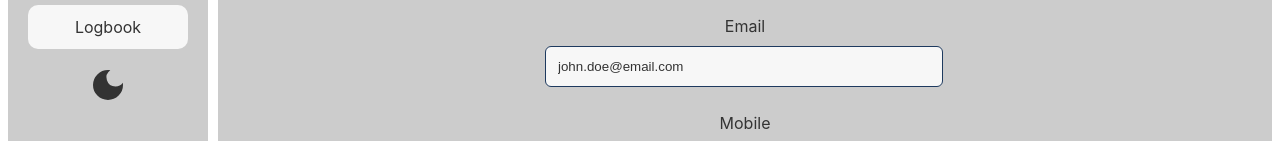
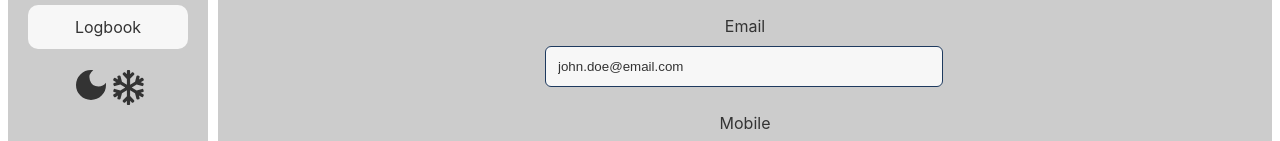
Before and after one commit to johnfa1508/interview-manager-client, a React (Vite) app: page /profile in a window 1280 px wide. Shown: the part 293-434 px from the top of the page. Built offline with nearby package versions, Linux system fonts and the light colour scheme; no server answers.

Commit message:
xmas-mode

```diff
--- a/src/components/navigation/index.jsx
+++ b/src/components/navigation/index.jsx
@@ -1,11 +1,12 @@
 import { FaHome } from 'react-icons/fa';
+import { FaRegSnowflake } from "react-icons/fa";
 import useTheme from '../../hooks/useTheme';
 import './style.css';
 import { Link } from 'react-router-dom';
 import { MdDarkMode } from 'react-icons/md';
 
 export default function NavBar() {
-  const { toggleTheme } = useTheme();
+  const { toggleTheme, toggleChristmas } = useTheme();
 
   return (
     <>
@@ -27,6 +28,7 @@ export default function NavBar() {
         </ul>
 
         <MdDarkMode className="navbar-icon" onClick={toggleTheme} />
+        <FaRegSnowflake className='xmas-icon' onClick={toggleChristmas}/>
       </nav>
     </>
   );
--- a/src/components/navigation/style.css
+++ b/src/components/navigation/style.css
@@ -28,3 +28,12 @@ nav ul li {
   color: var(--text-color);
   cursor: pointer;
 }
+
+.xmas-icon {
+  margin-top: auto; /* Push the icon to the bottom */
+  align-self: center; /* Center horizontally if needed */
+  height: 35px; /* Ensure consistent size */
+  width: 35px;
+  color: var(--text-color);
+  cursor: pointer;
+}
--- a/src/hooks/useTheme.jsx
+++ b/src/hooks/useTheme.jsx
@@ -12,7 +12,11 @@ const useTheme = () => {
     setTheme((prevTheme) => (prevTheme === 'light' ? 'dark' : 'light'));
   };
 
-  return { theme, toggleTheme };
+  const toggleChristmas = () => {
+    setTheme((prevTheme) => (prevTheme === 'light' || prevTheme === 'dark' ? 'christmas' : 'dark'));
+  }
+
+  return { theme, toggleTheme, toggleChristmas };
 };
 
 export default useTheme;
--- a/src/index.css
+++ b/src/index.css
@@ -1,25 +1,39 @@
 :root {
-  --background-color: #ffffff; /* Clean white background */
-  --text-color: #333333; /* Dark gray for high contrast text */
-  --primary-background-color: #cccccc; /* Light gray for primary elements */
-  --secondary-background-color: #f7f7f7; /* Very light gray for subtle contrast */
-  --header-text-color: #333333; /* Dark gray for header text */
-  --container-background-color: #ffffff; /* White for containers */
-  --modal-text-color: #333333; /* Dark gray for modal text */
+  --background-color: #ffffff;
+  --text-color: #333333;
+  --primary-background-color: #cccccc;
+  --secondary-background-color: #f7f7f7;
+  --header-text-color: #333333;
+  --container-background-color: #ffffff;
+  --modal-text-color: #333333;
 }
 
-
-[data-theme='christmas']  {
-  --background-color: #49be2c;
-  --text-color: #000000;
-  --primary-background-color: #2cb469;
-  --secondary-background-color: 	#c72b2e;
-  --header-text-color: #ffffff;
-  --container-background-color: #ab1717;
+[data-theme='christmas'] {
+  --background-color: #b22222;
+  --text-color: #ffffff;
+  --primary-background-color: #4caf50;
+  --secondary-background-color: #8b0000;
+  --header-text-color: #ffcccb;
+  --container-background-color: #f08080;
   --modal-text-color: #000000;
   scrollbar-width: thin;
   scrollbar-color: var(--text-color) var(--primary-background-color);
 }
+/*
+[data-theme='christmas2'] {
+  --background-color: #e8f5e9;
+  --text-color: #004d40;
+  --primary-background-color: #c8e6c9;
+  --secondary-background-color: #ff5252;
+  --header-text-color: #004d40;
+  --container-background-color: #ffffff;
+  --modal-text-color: #004d40;
+  scrollbar-width: thin;
+  scrollbar-color: var(--text-color) var(--primary-background-color);
+}
+  */
+
+
 
 [data-theme='dark'] {
   --background-color: #11252d;
```
